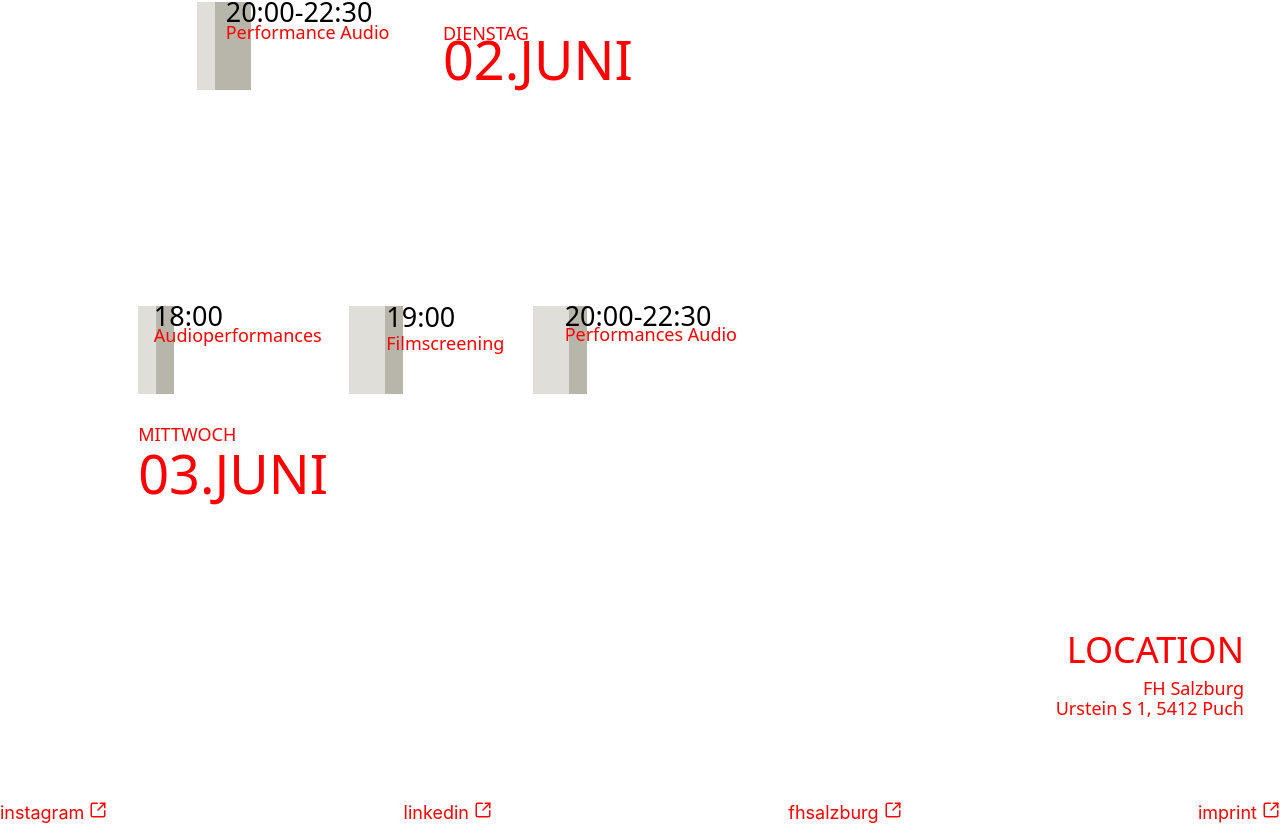
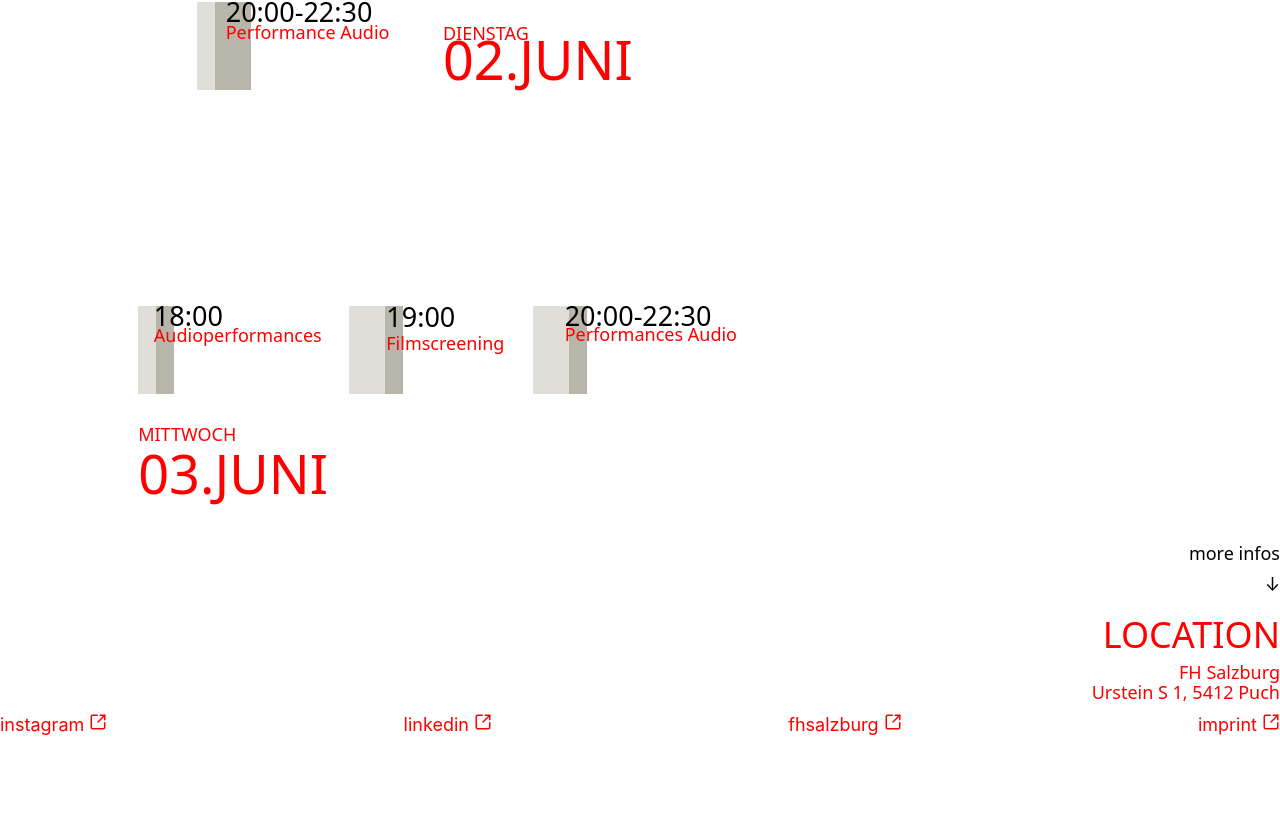
Before and after one commit to natsmnv/Werkschau, a React (Vite) app: page /timetable in a window 1280 px wide. Shown: the part 1170-1996 px from the top of the page. After the commit the page ends 1908 px from the top, so only its background shows below. Built offline with nearby package versions, Linux system fonts and the light colour scheme.

Commit message:
more infos

```diff
--- a/src/components/Footer.css
+++ b/src/components/Footer.css
@@ -1,6 +1,5 @@
 .footer-container {
   width: 100%;
-  padding: 4rem 2rem;
   display: flex;
   justify-content: flex-end;
   box-sizing: border-box;
@@ -38,7 +37,6 @@
 .mobile-icon {
   display: none;
 }
-
 /* MOBILE */
 @media only screen and (max-width: 600px) {
 
--- a/src/components/Timetable.css
+++ b/src/components/Timetable.css
@@ -101,6 +101,17 @@
   font-size: 3rem;
 }
 
+.moreInfos {
+  color: black;
+  display: flex;
+  flex-direction: column;
+  align-items: end;
+  gap: 4px;
+}
+
+.moreInfos p {
+  margin: 0;
+}
 /* MOBILE */
 
 @media only screen and (max-width: 850px) {
--- a/src/components/Timetable.tsx
+++ b/src/components/Timetable.tsx
@@ -180,6 +180,11 @@ function Timetable() {
           <p className="dateInfo">03.JUNI</p>
         </div>
       </div>
+      <div className="moreInfos">
+        <p>more infos</p>
+        <p>↓</p>
+      </div>
+
     </div>
   );
 }
```
